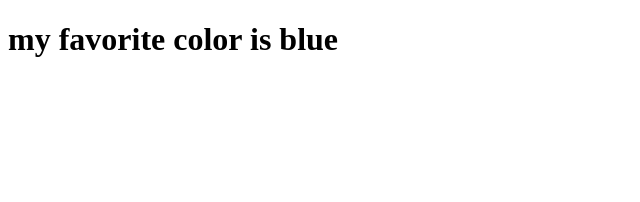
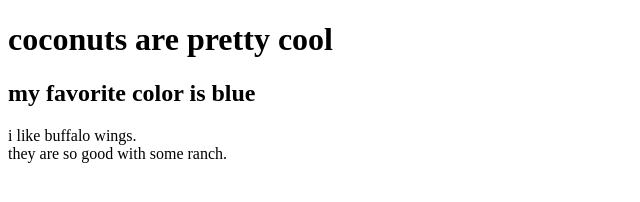
Before and after one commit to tannaballard/tannaballard, a plain HTML site: page index.html in a window 1280 px wide. Shown: the whole page, without its empty margins (0-640 px from the left). Drawn offline with Linux system fonts and the light colour scheme.

Commit message:
Update index.html

```diff
--- a/index.html
+++ b/index.html
@@ -6,6 +6,16 @@
     <title>tanna</title>
   </head>
   <body>
-<h1>my favorite color is blue</h1>
+  <header>
+    <h1>coconuts are pretty cool</h1>
+  </header>
+  <div class="blue-and-white-background">
+    <h2>my favorite color is blue</h2>
+       <p>i like buffalo wings.<br>they are so good with some ranch.</p>
+     </div>
+     <a href="https://anotheruseless.website/www-pointerpointer-com/">
+     <div id="poop">
+     </div>
+   </a>
   </body>
 </html>
```
